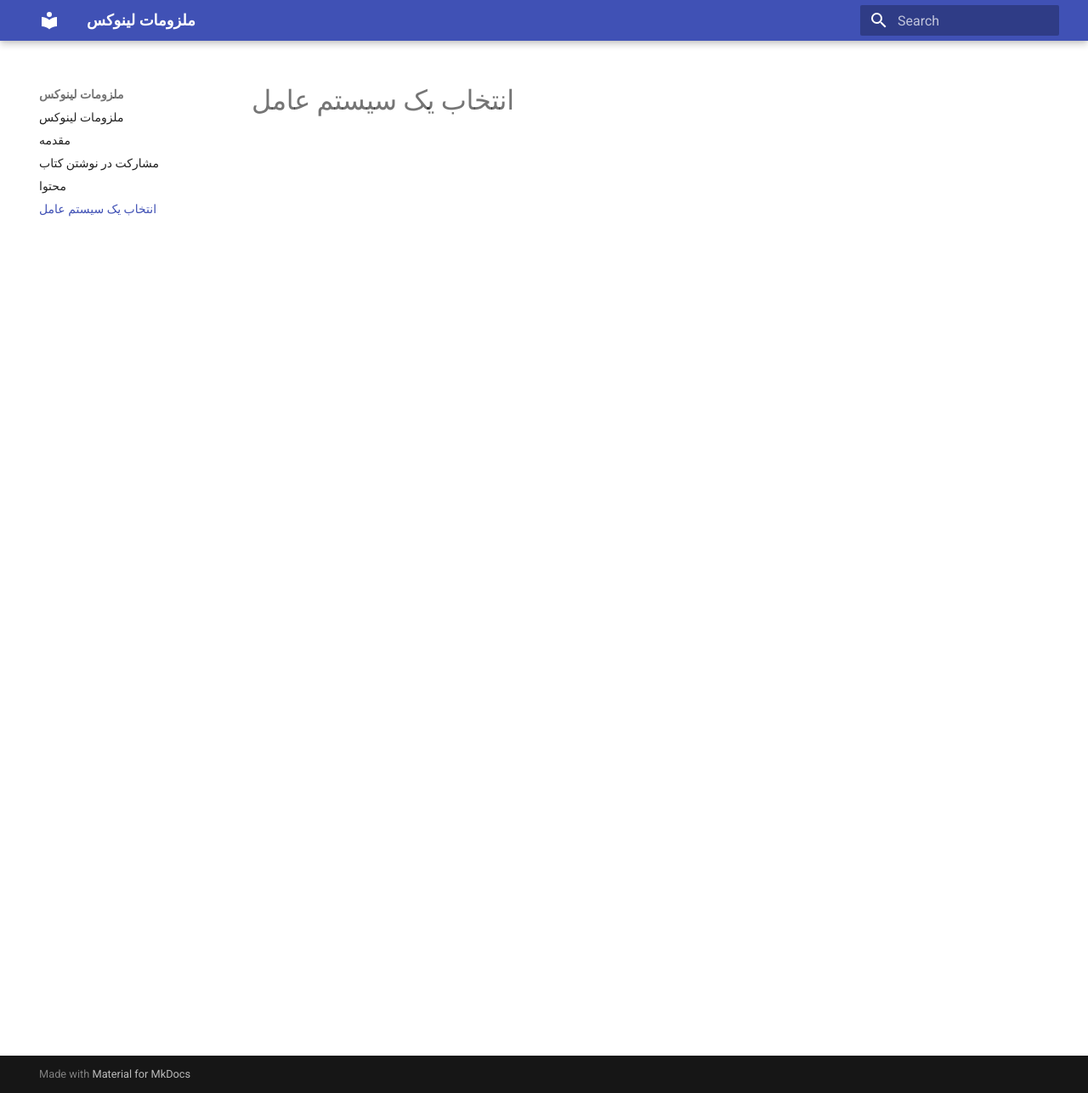
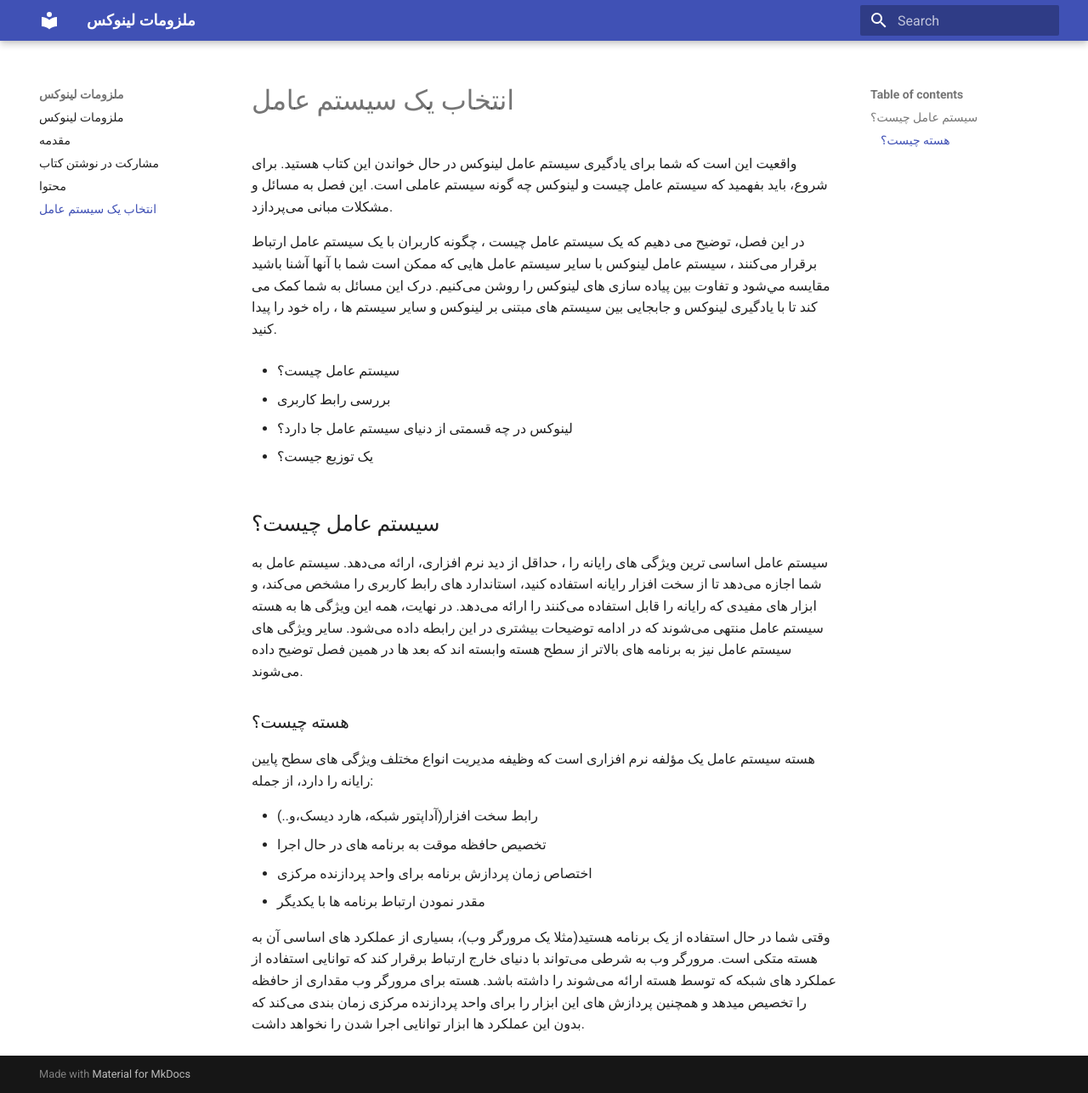
Before and after one commit to malijani/linux-essentials, an MkDocs documentation site: the page built from docs/seasons/chapter1/p1.md, in a window 1280 px wide and 1287 px high. Shown: the whole window at 85% size. Built offline with MkDocs 1.6.1 and Material for MkDocs 9.7.7, drawn with Linux system fonts in a browser that asks for light colours.

Commit message:
Updating first chapter

```diff
--- a/docs/seasons/chapter1/p1.md
+++ b/docs/seasons/chapter1/p1.md
@@ -1 +1,28 @@
 # انتخاب یک سیستم عامل
+
+واقعیت این است که شما برای یادگیری سیستم عامل لینوکس در حال خواندن این کتاب هستید. برای شروع، باید بفهمید که سیستم عامل چیست و لینوکس چه گونه سیستم عاملی است. این فصل به مسائل و مشکلات مبانی می‌پردازد.
+
+در این فصل، توضیح می دهیم که یک سیستم عامل چیست ، چگونه کاربران با یک سیستم عامل ارتباط برقرار می‌کنند ، سیستم عامل لینوکس با سایر سیستم عامل هایی که ممکن است شما با آنها آشنا باشید مقایسه مي‌شود و تفاوت بین پیاده سازی های لینوکس را روشن می‌کنیم. درک این مسائل به شما کمک می کند تا با یادگیری لینوکس و جابجایی بین سیستم های مبتنی بر لینوکس و سایر سیستم ها ، راه خود را پیدا کنید.
+
+* سیستم عامل چیست؟
+
+* بررسی رابط کاربری
+
+* لینوکس در چه قسمتی از دنیای سیستم عامل جا دارد؟
+
+* یک توزیع جیست؟
+
+## سیستم عامل چیست؟
+
+سیستم عامل اساسی ترین ویژگی های رایانه را ، حداقل از دید نرم افزاری، ارائه می‌دهد. سیستم عامل به شما اجازه می‌دهد تا از سخت افزار رایانه استفاده کنید، استاندارد های رابط کاربری را مشخص می‌کند، و ابزار های مفیدی که رایانه را قابل استفاده می‌کنند را ارائه می‌دهد. در نهایت، همه این ویژگی ها به هسته سیستم عامل منتهی می‌شوند که در ادامه توضیحات بیشتری در این رابطه داده می‌شود. سایر ویژگی های سیستم عامل نیز به برنامه های بالاتر از سطح هسته وابسته اند که بعد ها در همین فصل توضیح داده می‌شوند.
+
+### هسته چیست؟
+
+هسته سیستم عامل یک مؤلفه نرم افزاری است که وظیفه مدیریت انواع مختلف ویژگی های سطح پایین رایانه را دارد، از جمله:
+
+* رابط سخت افزار(آداپتور شبکه، هارد دیسک،و..)
+* تخصیص حافظه موقت به برنامه های در حال اجرا
+* اختصاص زمان پردازش برنامه برای واحد پردازنده مرکزی
+* مقدر نمودن ارتباط برنامه ها با یکدیگر
+
+وقتی شما در حال استفاده از یک برنامه هستید(مثلا یک مرورگر وب)، بسیاری از عملکرد های اساسی آن به هسته متکی است. مرورگر وب به شرطی می‌تواند با دنیای خارج ارتباط برقرار کند که توانایی استفاده از عملکرد های شبکه که توسط هسته ارائه می‌شوند را داشته باشد. هسته برای مرورگر وب مقداری از حافظه را تخصیص میدهد و همچنین پردازش های این ابزار را برای واحد پردازنده مرکزی زمان بندی می‌کند که بدون این عملکرد ها ابزار توانایی اجرا شدن را نخواهد داشت.
```
